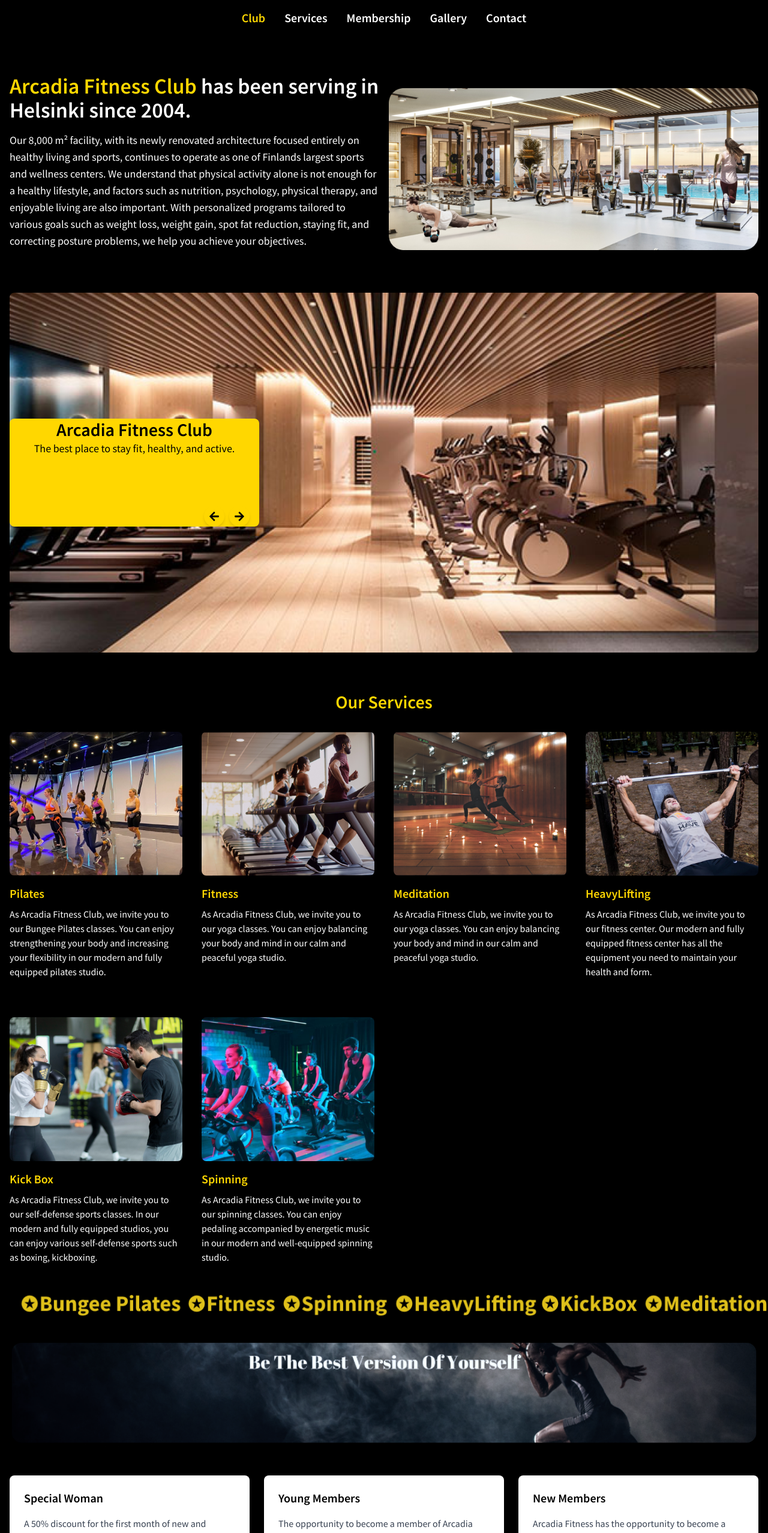
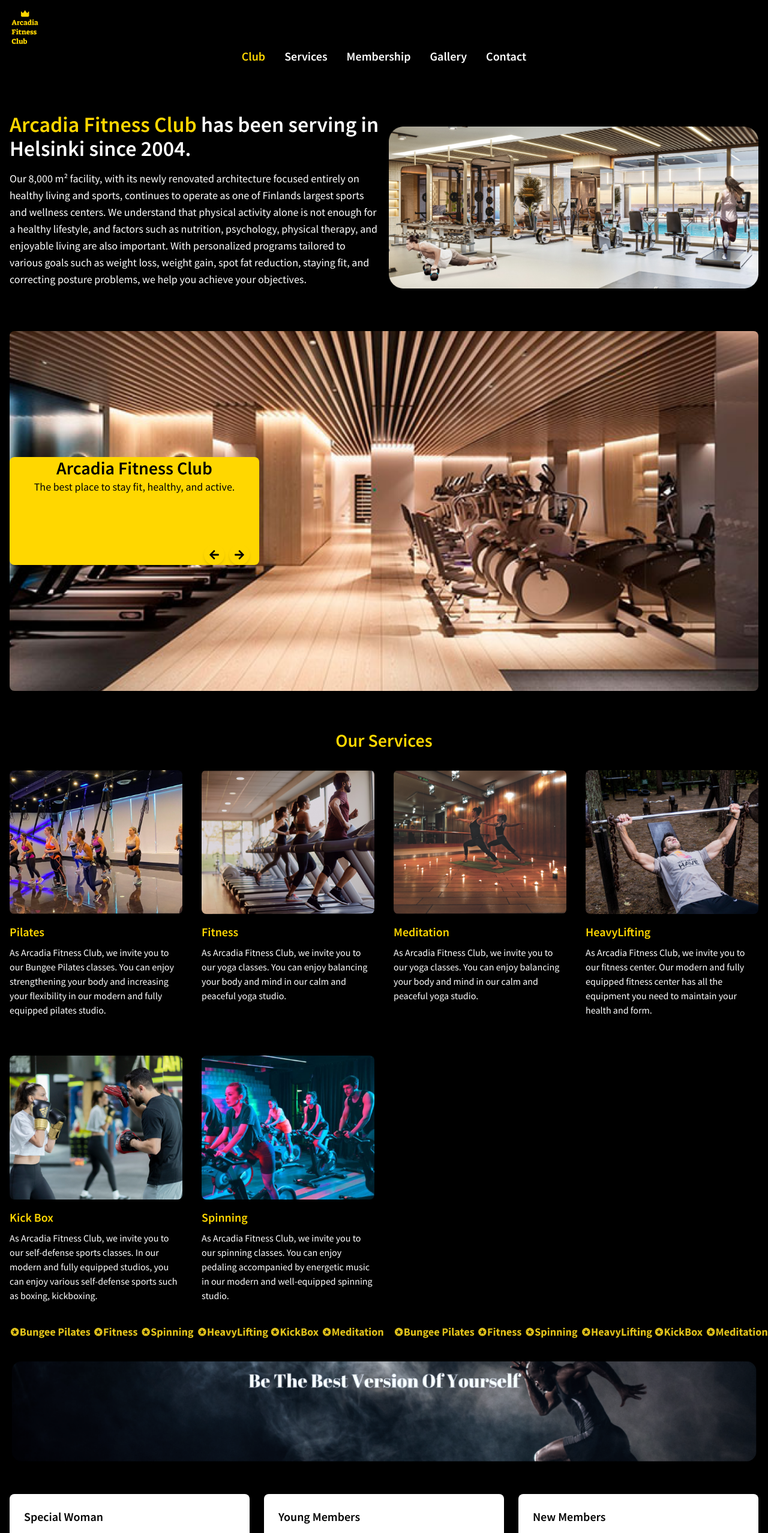
Before and after one commit to Arcadia-0/ArcadiaFitnessClub, a React (Vite) app: page / in a window 1280 px wide. Shown: the top 2556 px of the page at 60% size. Built offline with nearby package versions, Linux system fonts and the light colour scheme.

Commit message:
navlogo problems

```diff
--- a/src/components/Navbar/Navbar.jsx
+++ b/src/components/Navbar/Navbar.jsx
@@ -1,23 +1,22 @@
 import { useState } from "react";
-// import logo from "../../assets/logo.png";
+import logo from "../../assets/logo.png";
 
 export const Navbar = () => {
   const [menuOpen, setMenuOpen] = useState(false);
 
-
-
-
-
-
-
   return (
     <nav className="p-4">
-      {/* Logo and Menu */}
+      {/* Logo ve Menü */}
       <div className="container mx-auto flex items-center justify-between">
         {/* Logo */}
-        {/* <img src={logo} alt="Logo" /> */}
+        <img
+          src={logo}
+          alt="Logo"
+          className="h-16 max-w-xs object-contain"
+          style={{ verticalAlign: "middle" }} // Logo altındaki boşluğu engelliyoruz
+        />
 
-        {/* Hamburger Button */}
+        {/* Hamburger Butonu */}
         <button
           onClick={() => setMenuOpen(!menuOpen)}
           className="lg:hidden text-2xl text-white"
@@ -26,11 +25,11 @@
         </button>
       </div>
 
-      {/* Menu Items*/}
+      {/* Menü Öğeleri */}
       <ul
         className={`${
           menuOpen ? "block" : "hidden"
-        } lg:flex lg:space-x-8 justify-center items-center mt-4 lg:mt-0 text-center`}
+        } lg:flex lg:space-x-8 justify-center items-center text-center`}
       >
         <li>
           <a className="text-xl font-bold text-primary" href="#club">
@@ -58,8 +57,8 @@
           </a>
         </li>
       </ul>
-
     </nav>
   );
 };
-export default Navbar
+
+export default Navbar;
--- a/src/components/Slider/Slider.jsx
+++ b/src/components/Slider/Slider.jsx
@@ -9,8 +9,8 @@
   return (
     <div className="w-full h-auto">
       <Swiper
-        spaceBetween={10}
-        slidesPerView={1}
+        spaceBetween={0}
+        slidesPerView={2}
         loop={true}
         autoplay={{
           delay: 4000,
```
Also changed, not shown: src/assets/logo.png.
